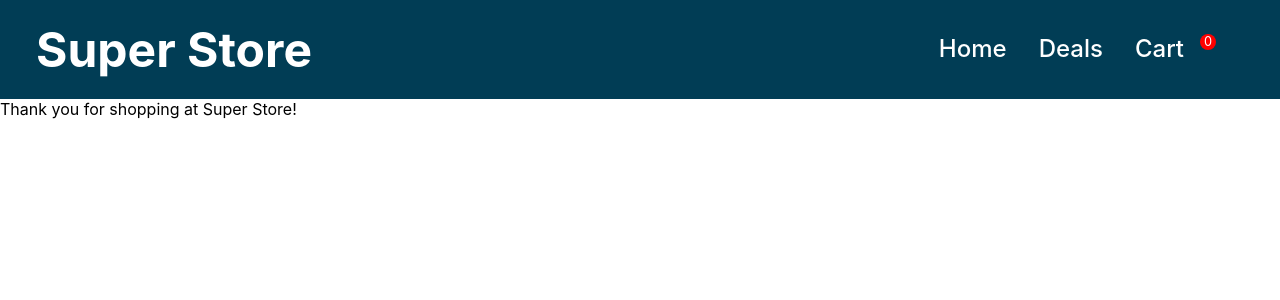
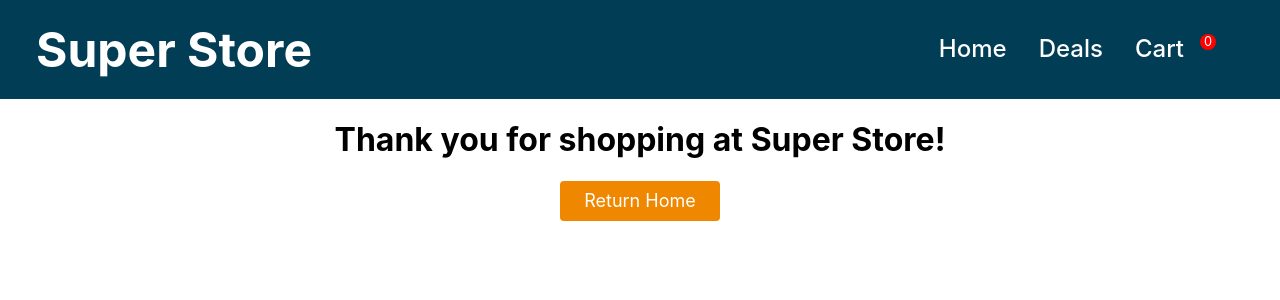
Before and after one commit to mhoobler/guided-project, a React (Create React App) app in the folder client/: page /checkout in a window 1280 px wide. Shown: the top 300 px of the page. Built offline with nearby package versions, Linux system fonts and the light colour scheme.

Commit message:
Added button in Checkout

```diff
--- a/client/src/pages/Checkout.tsx
+++ b/client/src/pages/Checkout.tsx
@@ -1,7 +1,17 @@
 import React from "react";
+import { Link } from "react-router-dom";
+
+import ButtonContainer from "../components/ButtonContainer";
 
 const Checkout: React.FC = () => {
-  return <div>Thank you for shopping at Super Store!</div>;
+  return (
+    <div className="page-wrapper" id="Checkout">
+      <h1 className="center-text">Thank you for shopping at Super Store!</h1>
+      <ButtonContainer>
+        <Link to={"/home"}> Return Home </Link>
+      </ButtonContainer>
+    </div>
+  );
 };
 
 export default Checkout;
```
